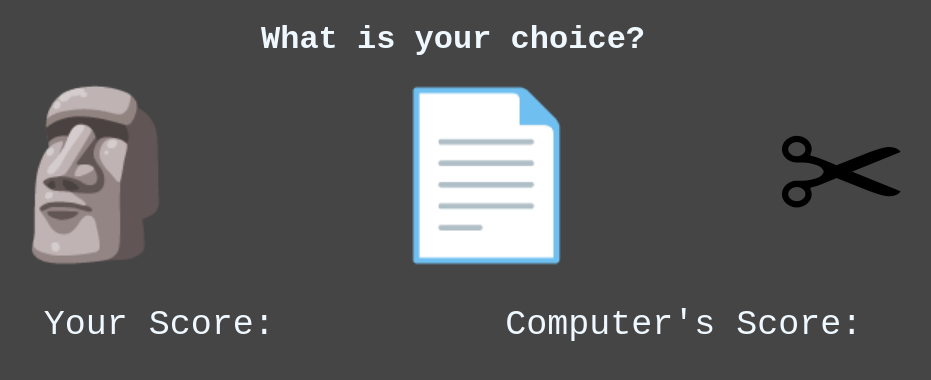
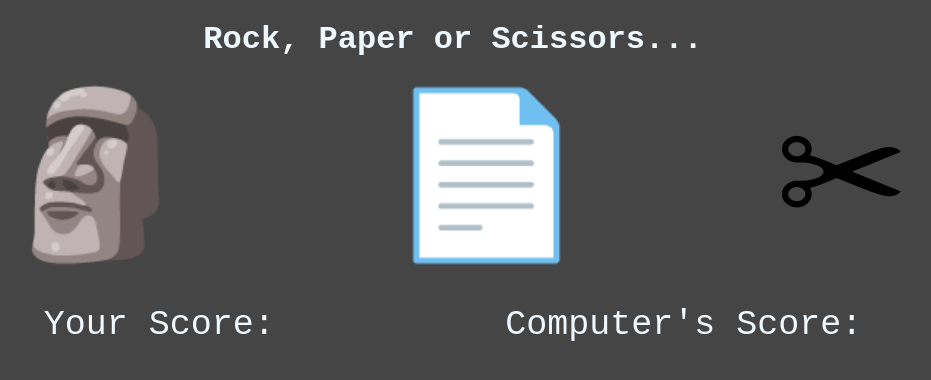
Before and after one commit to IJCHaslam/Rock-paper-scissors, a plain HTML site: page index.html in a window 1280 px wide. Shown: the whole page, without its empty margins (187-1118 px from the left). Drawn offline with Linux system fonts and the light colour scheme.

Commit message:
reset to zero and title

```diff
--- a/index.html
+++ b/index.html
@@ -1,12 +1,12 @@
 <!DOCTYPE html>
 <html>
 <head>
-  <title>Page Title</title>
+  <title>Rock, Paper, Scissors</title>
   <meta charset="UTF-8"/>
   <link rel="stylesheet" href="styles.css">
 </head>
 <body>
-    <h1>What is your choice?</h1>
+    <h1>Rock, Paper or Scissors...</h1>
   <div class="selections">
     <button class="selection" id="rock">🗿</button>
     <button class="selection" id="paper">📄</button>
```
